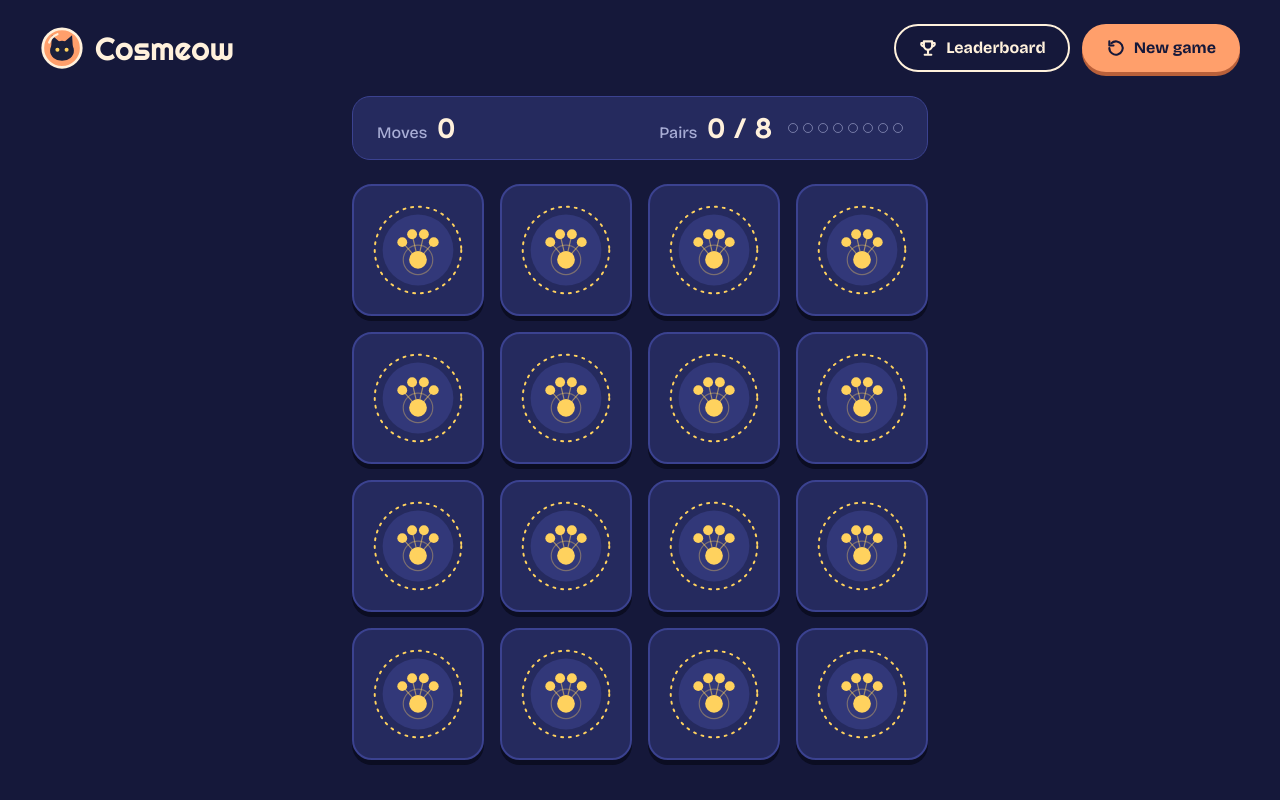
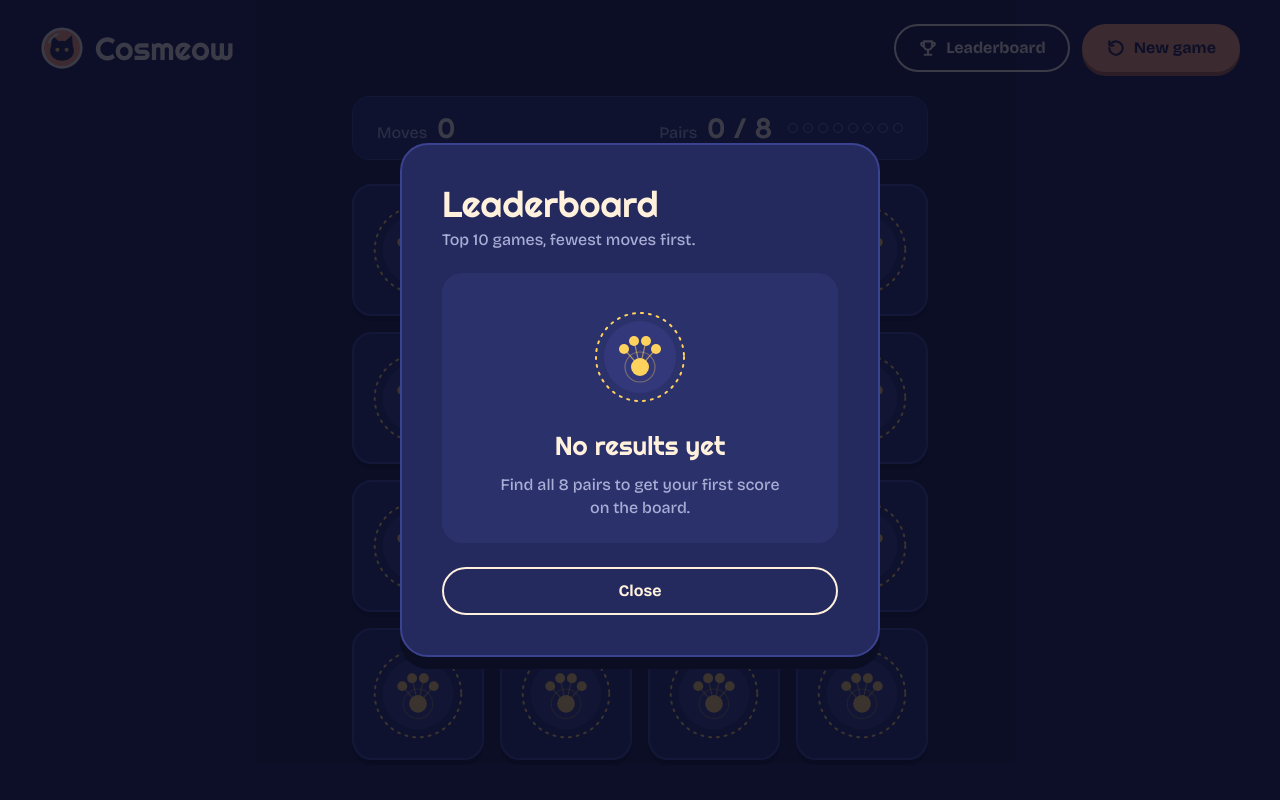
Before and after one commit to aleskarova/memory-game, a plain HTML site: page index.html in a window 1280 px wide. Both pictures are taken after a click on the button "Leaderboard". Drawn offline with nearby package versions, Linux system fonts and the light colour scheme.

Commit message:
feat: add empty leaderboard

```diff
--- a/src/components/modal.js
+++ b/src/components/modal.js
@@ -96,3 +96,67 @@ export function openWinModal(onRestart) {
   const winModal = createWinModal(onRestart);
   openModal(winModal);
 }
+
+function createEmptyLeaderboard() {
+  const image = createElement('img', {
+    attrs: { src: 'assets/cards/back.svg', alt: '' },
+  });
+  const title = createElement('p', {
+    className: 'leaderboard-empty__title',
+    text: 'No results yet',
+  });
+
+  const text = createElement('p', {
+    className: 'leaderboard-empty__text',
+    text: 'Find all 8 pairs to get your first score on the board.',
+  });
+
+  return createElement('div', { className: 'leaderboard-empty' }, [
+    image,
+    title,
+    text,
+  ]);
+}
+
+function createLeaderboardModal(results = []) {
+  let dialog;
+  const title = createElement('h2', {
+    className: 'modal__title',
+    text: 'Leaderboard',
+  });
+  const subtitle = createElement('p', {
+    className: 'modal__text',
+    text: results
+      ? 'Top 10 games, fewest moves first.'
+      : 'Your 10 best games will appear here.',
+  });
+  const heading = createElement('div', { className: 'modal__heading' }, [
+    title,
+    subtitle,
+  ]);
+
+  const tableOrEmpty = results
+    ? createEmptyLeaderboard()
+    : createElement('div');
+
+  const closeButton = createButton({
+    label: 'Close',
+    onClick: () => {
+      dialog.close();
+    },
+  });
+
+  dialog = createModal({
+    content: [heading, tableOrEmpty],
+    actions: [closeButton],
+    className: 'modal--leaderboard',
+  });
+  dialog.addEventListener('close', () => closeModal(dialog));
+
+  return dialog;
+}
+
+export function openLeaderboard() {
+  const leaderboard = createLeaderboardModal();
+  openModal(leaderboard);
+}
--- a/src/main.js
+++ b/src/main.js
@@ -1,12 +1,13 @@
 import { createBoard } from './components/board.js';
 import { createHeader } from './components/header.js';
+import { openLeaderboard } from './components/modal.js';
 import { createStats } from './components/stats.js';
 import { handleCardClick, startNewGame } from './game.js';
 import { createElement } from './utils/dom.js';
 
 const header = createHeader({
   onNewGame: startNewGame,
-  onLeaderboard: () => console.log('Leaderboard!'),
+  onLeaderboard: openLeaderboard,
 });
 
 const board = createBoard(handleCardClick);
--- a/styles/modal.css
+++ b/styles/modal.css
@@ -121,6 +121,41 @@ body.no-scroll {
   color: var(--apricot);
 }
 
+.modal__heading {
+  display: flex;
+  flex-direction: column;
+  gap: 6px;
+}
+
+.leaderboard-empty {
+  display: flex;
+  flex-direction: column;
+  align-items: center;
+  gap: 12px;
+  padding: 24px 16px;
+  border-radius: 20px;
+  background-color: rgb(50 56 121 / 0.5);
+  text-align: center;
+}
+
+.leaderboard-empty img {
+  width: 120px;
+  height: 120px;
+}
+
+.leaderboard-empty__title {
+  font-family: var(--font-display);
+  font-size: 26px;
+}
+
+.leaderboard-empty__text {
+  max-width: 300px;
+  font-size: 16px;
+  font-weight: 500;
+  line-height: 1.4;
+  color: var(--muted);
+}
+
 @media (max-width: 599px) {
   .modal__box {
     gap: 20px;
@@ -163,4 +198,13 @@ body.no-scroll {
   .win__moves {
     font-size: 64px;
   }
+
+  .leaderboard-empty img {
+    width: 96px;
+    height: 96px;
+  }
+
+  .leaderboard-empty__title {
+    font-size: 22px;
+  }
 }
```
